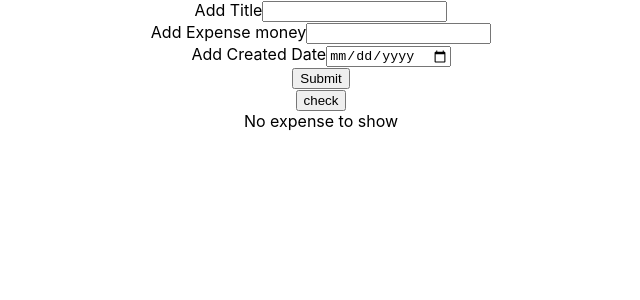
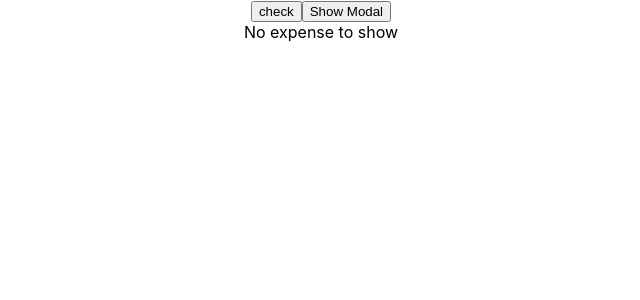
Before and after one commit to sagarmanghnani/expense-mgr, a React (Create React App) app: page / in a window 1280 px wide. Shown: the top 300 px of the page, without its empty margins (319-959 px from the left). Built offline with nearby package versions, Linux system fonts and the light colour scheme.

Commit message:
show form modal conditionally

```diff
--- a/package.json
+++ b/package.json
@@ -4,6 +4,7 @@
   "private": true,
   "dependencies": {
     "react": "^16.5.2",
+    "react-bootstrap": "^0.32.4",
     "react-dom": "^16.5.2",
     "react-scripts": "2.0.5"
   },
--- a/src/App.js
+++ b/src/App.js
@@ -8,10 +8,13 @@ class App extends Component {
  {
    super()
    this.state = {
-     expenselist:[]
+     expenselist:[],
+     showModal:false
    }
+   this.modal = null;
    this.addExpense = this.addExpense.bind(this);
    this.checkState = this.checkState.bind(this);
+   this.viewModal = this.viewModal.bind(this)
 }
 
 
@@ -31,6 +34,12 @@ addExpense()
   });
 }
 
+viewModal = () => {
+  this.setState({
+    showModal:true
+  });
+}
+
 
 checkState()
 {
@@ -41,11 +50,20 @@ checkState()
 }
 
   render() {
+
+    if(this.state.showModal)
+    {
+      this.modal = (
+        <Expenselist getDetails = {this.addExpense}/>
+      )
+    }
     return (
       <div className="App">
-        <Expenselist getDetails = {this.addExpense}/>
+
         <button onClick = {() => {this.checkState()}} >check</button>
+        <button onClick = {() => this.viewModal()}>Show Modal</button>
         <ShowExpense giveExpense = {this.state.expenselist}/>
+        {this.modal}
       </div>
     );
   }
```
Also changed, not shown: 1 other file (tests, documents, lock files or other folders).
